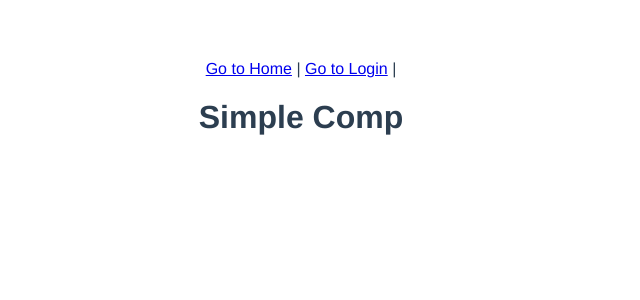
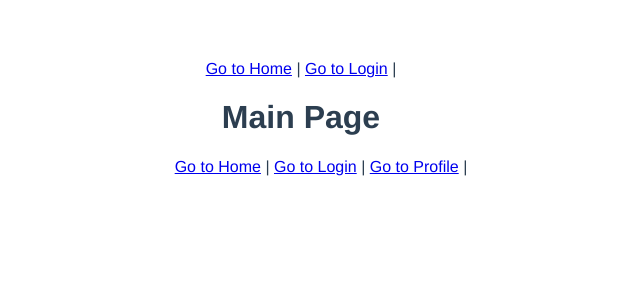
Before and after one commit to WALDOISCOMING/vue, a Vue app in the folder part2/ch03/: page / in a window 1280 px wide. Shown: the top 300 px of the page, without its empty margins (339-979 px from the left). Built offline with nearby package versions, Linux system fonts and the light colour scheme.

Commit message:
add Main page and edit router

```diff
--- a/part2/ch03/src/App.vue
+++ b/part2/ch03/src/App.vue
@@ -2,18 +2,15 @@
   <div id="app">
     <router-link to="/home">Go to Home</router-link> |
     <router-link to="/login">Go to Login</router-link> |
-    <SimpleComp></SimpleComp>
-    <!-- <router-view></router-view> -->
+    <router-view></router-view>
   </div>
 </template>
 
 <script>
-import SimpleComp from './components/SimpleComp.vue'
 
 export default {
   name: 'App',
   components: {
-    SimpleComp
   }
 }
 </script>
--- a/part2/ch03/src/main.js
+++ b/part2/ch03/src/main.js
@@ -1,6 +1,6 @@
 import Vue from 'vue'
 import App from '../src/App.vue'
-import HelloWorld from './components/HelloWorld.vue'
+import MainPage from '../src/pages/MainPage.vue'
 import LoginPage from '../src/pages/LoginPage.vue'
 
 import VueRouter from 'vue-router';
@@ -9,9 +9,9 @@ import VueRouter from 'vue-router';
 
 // 2. Define some routes
 const routes = [
-  { path: "/home", component: HelloWorld ,name: "home", },
+  { path: "/home", component: MainPage ,name: "home", },
   { path: "/login", component: LoginPage ,name: "login", },
-  { path: "/", component: HelloWorld ,name: "home", }
+  { path: "/", component: MainPage ,name: "home", }
 ];
 
 Vue.config.productionTip = false
--- /dev/null
+++ b/part2/ch03/src/pages/MainPage.vue
@@ -0,0 +1,21 @@
+<template>
+  <div>
+    <h1>Main Page</h1>
+    <ul>
+      <router-link to="/home">Go to Home</router-link> |
+      <router-link to="/login">Go to Login</router-link> |
+      <router-link to="/profile">Go to Profile</router-link> |
+
+    </ul>
+  </div>
+</template>
+
+<script>
+export default {
+  data(){
+    return {
+
+    }
+  }
+}
+</script>
```
